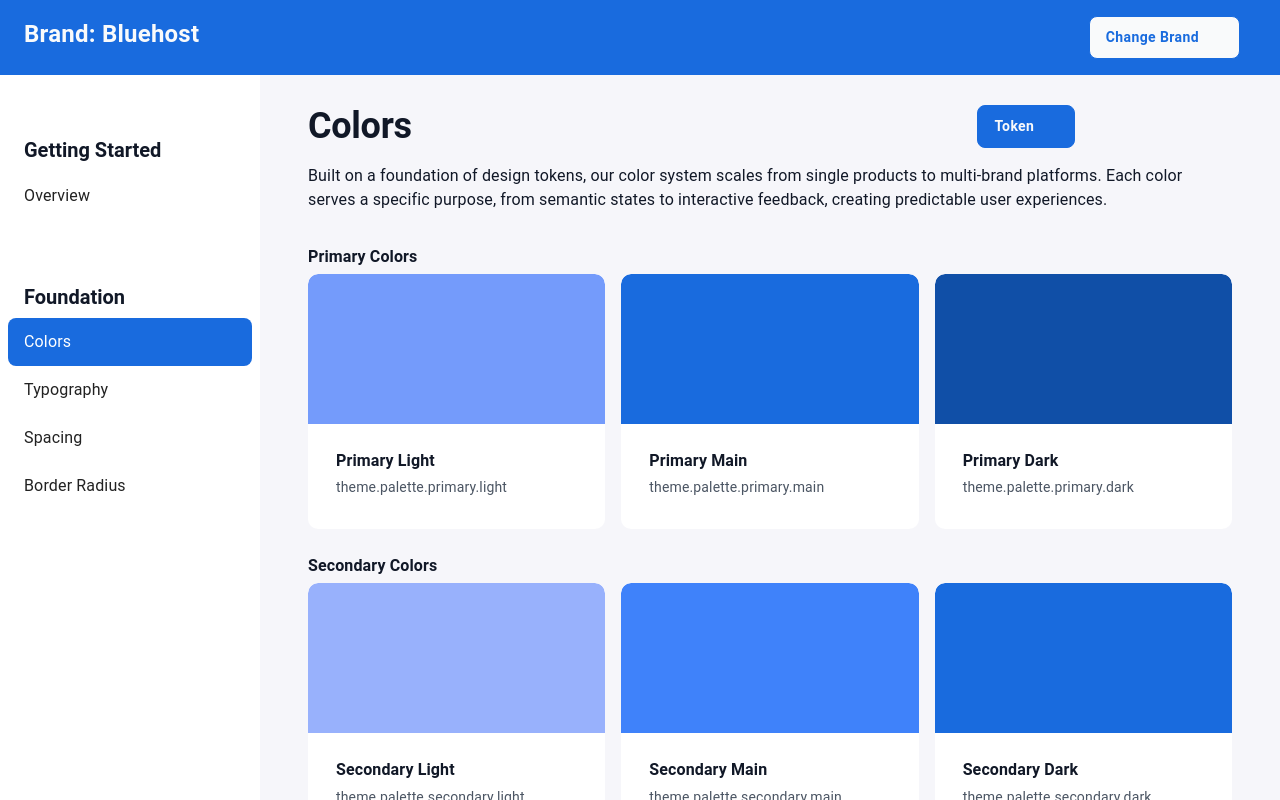
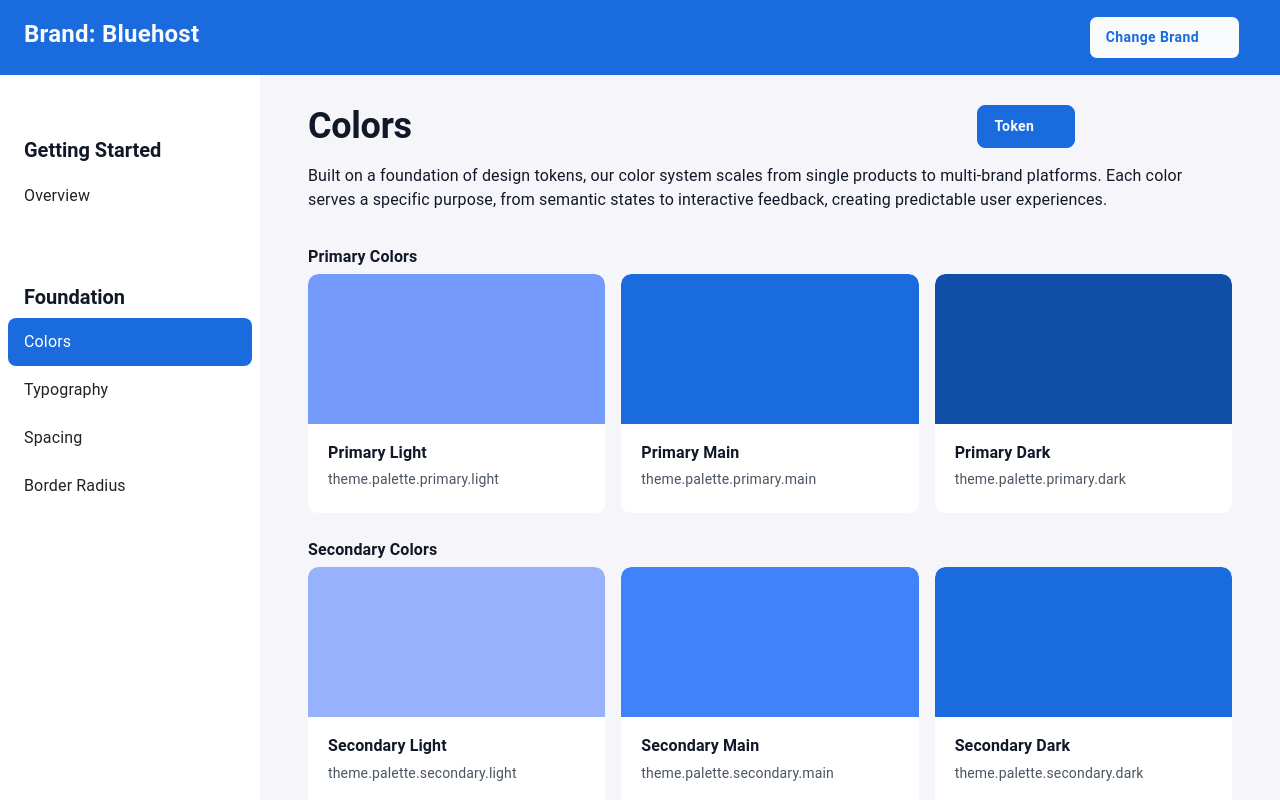
Before and after one commit to kevinsmithdesign/MulitBrandDesignSystem, a React (Vite) app: page /colors in a window 1280 px wide. Built offline with nearby package versions, Linux system fonts and the light colour scheme; some icons are missing.

Commit message:
fixed padding on color card

```diff
--- a/src/components/ColorCard.jsx
+++ b/src/components/ColorCard.jsx
@@ -46,7 +46,7 @@
           </IconButton>
         </Tooltip>
       </Box>
-      <Box sx={{ py: 3, px: 3.5 }}>
+      <Box sx={{ py: 2, px: 2.5 }}>
         <Typography variant="h6" fontWeight="bold" mb={0.5}>
           {title}
         </Typography>
```
